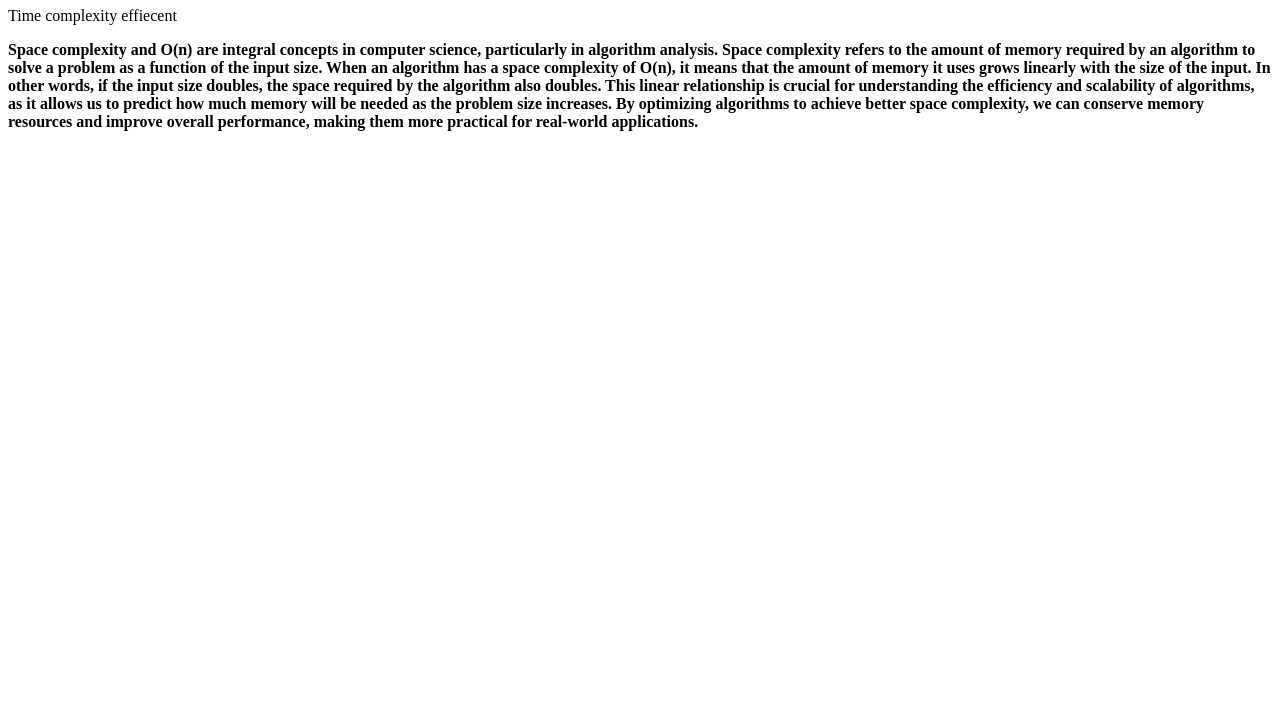
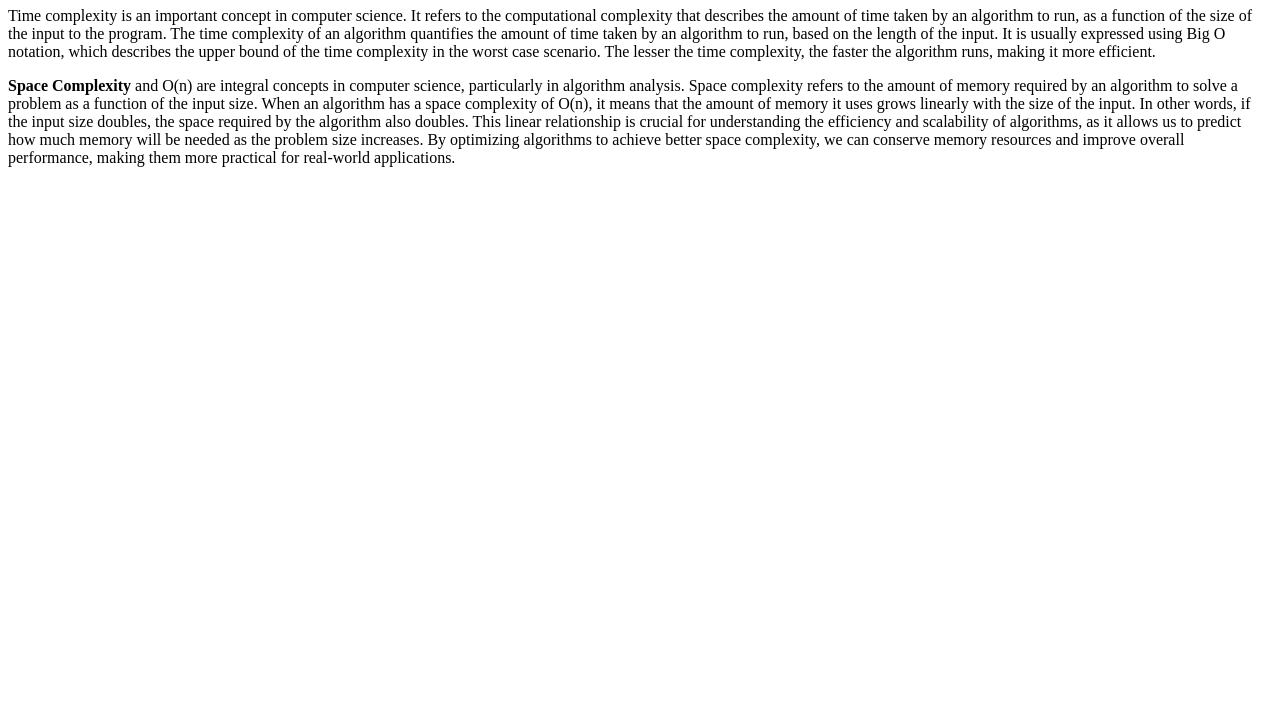
Before and after one commit to acciojob/time-and-space-complexity-Rahil399, a website: page main.html in a window 1280 px wide. Shown: the part 73-800 px from the top of the page. Drawn offline with Linux system fonts and the light colour scheme.

Commit message:
created a submission

```diff
--- a/main.html
+++ b/main.html
@@ -9,9 +9,8 @@
 <body>
 	<!-- the entire body must be written by student -->
 	<h1>Time, Space, Complexity</h1>
-	<p>Time complexity effiecent</p>
-	<p><b>Space complexity and O(n) are integral concepts in computer science, particularly in algorithm analysis. Space complexity refers to the amount of memory required by an algorithm to solve a problem as a function of the input size. When an algorithm has a space complexity of O(n), it means that the amount of memory it uses grows linearly with the size of the input. In other words, if the input size doubles, the space required by the algorithm also doubles. This linear relationship is crucial for understanding the efficiency and scalability of algorithms, as it allows us to predict how much memory will be needed as the problem size increases. By optimizing algorithms to achieve better space complexity, we can conserve memory resources and improve overall performance, making them more practical for real-world applications.</b></p>
-
+	 <p>Time complexity is an important concept in computer science. It refers to the computational complexity that describes the amount of time taken by an algorithm to run, as a function of the size of the input to the program. The time complexity of an algorithm quantifies the amount of time taken by an algorithm to run, based on the length of the input. It is usually expressed using Big O notation, which describes the upper bound of the time complexity in the worst case scenario. The lesser the time complexity, the faster the algorithm runs, making it more efficient.</p>
+    <p><b>Space Complexity</b> and O(n) are integral concepts in computer science, particularly in algorithm analysis. Space complexity refers to the amount of memory required by an algorithm to solve a problem as a function of the input size. When an algorithm has a space complexity of O(n), it means that the amount of memory it uses grows linearly with the size of the input. In other words, if the input size doubles, the space required by the algorithm also doubles. This linear relationship is crucial for understanding the efficiency and scalability of algorithms, as it allows us to predict how much memory will be needed as the problem size increases. By optimizing algorithms to achieve better space complexity, we can conserve memory resources and improve overall performance, making them more practical for real-world applications.</p>
 
     <script type="text/javascript" src="./script.js">
 </script>
```
